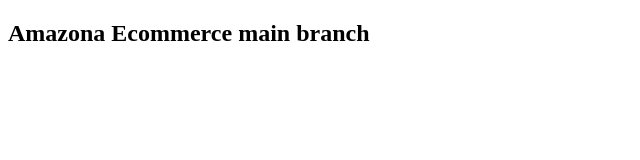
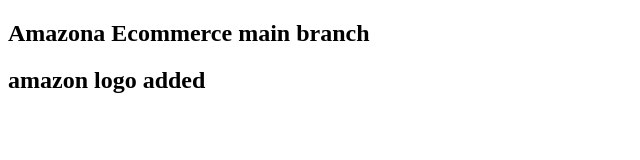
Before and after one commit to hasib50115/youtube_tutorials_2023, a plain HTML site: page amazona/index.html in a window 1280 px wide. Shown: the whole page, without its empty margins (0-640 px from the left). Drawn offline with Linux system fonts and the light colour scheme.

Commit message:
amazon logo added to new amazon-logo branch

```diff
--- a/amazona/index.html
+++ b/amazona/index.html
@@ -8,5 +8,6 @@
   </head>
   <body>
     <h2>Amazona Ecommerce main branch</h2>
+    <h2>amazon logo added</h2>
   </body>
 </html>
```
